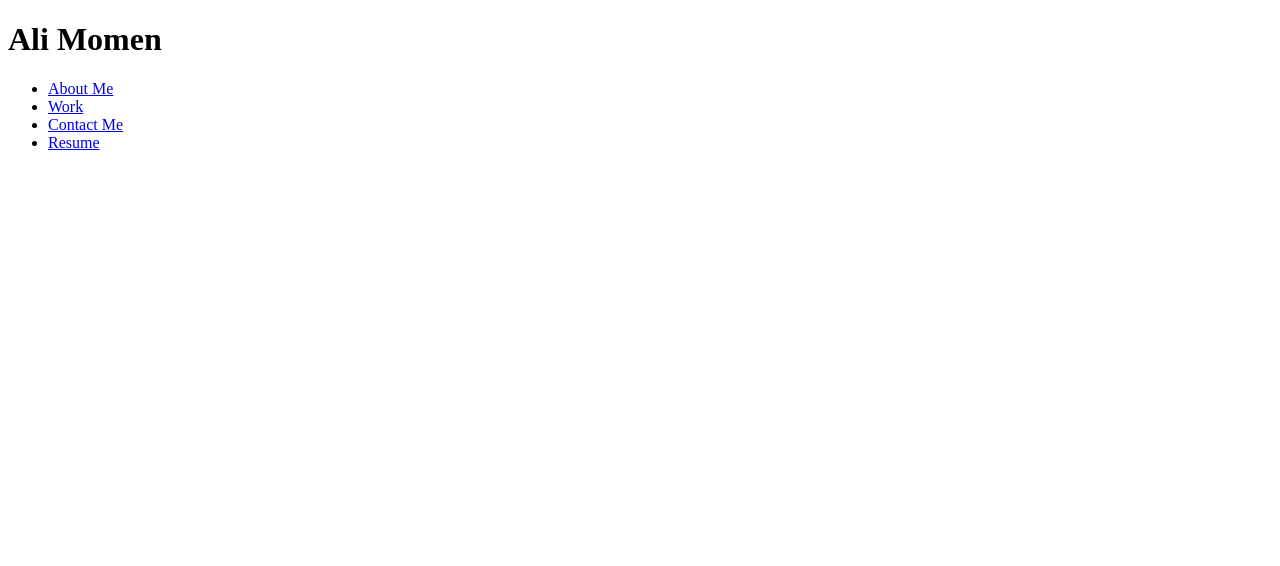
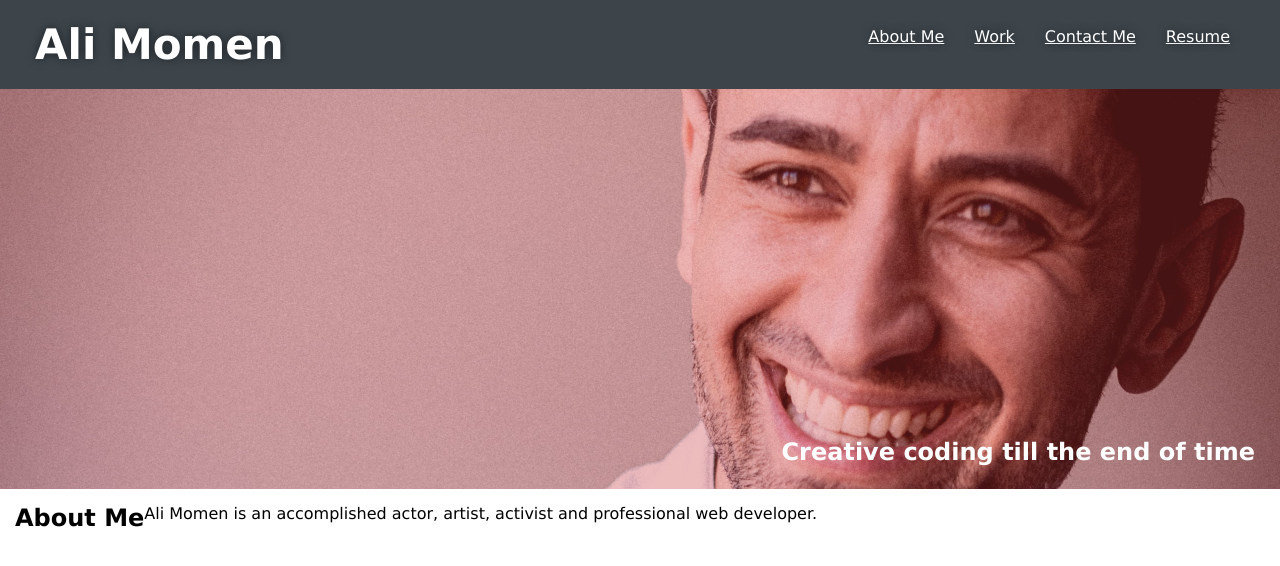
Before and after one commit to alimomen10/professional-portfolio, a plain HTML site: page index.html in a window 1280 px wide. Drawn offline with Linux system fonts and the light colour scheme.

Commit message:
header and nav complete

```diff
--- a/assets/css/style.css
+++ b/assets/css/style.css
@@ -0,0 +1,83 @@
+* {
+    box-sizing: border-box;
+    margin: 0;
+    padding: 0;
+  }
+
+  body {
+      font-family: 'Lucida Sans', 'Lucida Sans Regular', 'Lucida Grande', 'Lucida Sans Unicode', Geneva, Verdana, sans-serif;
+  }
+
+  header {
+    padding: 20px 35px;
+    background-color: rgb(61, 69, 75);
+    display: flex;
+    justify-content: space-between;
+    flex-wrap: wrap;
+    position: -webkit-sticky;
+    position: sticky;
+    top: 0;
+  background-size: cover;
+  background-position: center;
+  background-attachment: fixed;
+  background-position: 80%;
+  z-index: 9999;
+  }
+
+  header h1 {
+    font-weight: bold;
+    margin: 0;
+    font-size: 42px;
+    color: white;
+    text-shadow: 0 0 10px rgba(0, 0, 0, 0.5);
+  }
+
+  header nav {
+    margin: 7px 0;
+  }
+
+  header nav ul {
+    display: flex;
+    flex-wrap: wrap;
+    justify-content: space-between;
+    align-items: center;
+    list-style: none;
+  }
+
+  header nav ul li a {
+    padding: 15px 15px;
+    font-weight: lighter;
+    color: white;
+    font-size: 16px;
+    text-shadow: 0 0 10px rgba(0, 0, 0, 0.5);
+  }
+
+  .hero {
+    background-image: url('../images/hero-bg.jpg');
+    height: 400px;
+    width: auto;
+    background-size: cover;
+    background-position: center;
+    display: flex;
+    justify-content: right;
+    flex-wrap: wrap;
+    align-items: flex-end;
+  }
+
+  .hero-cta h2 {
+    padding: 0px 25px 25px 0px;
+    text-align: right;
+    color: #fff;
+    font-size: 24px;
+    line-height: 1;
+  }
+
+  /* ABOUT ME CSS */
+  .about-me {
+      display: flex;
+      padding: 15px;
+  }
+
+  .about-me h1 {
+      text-size-adjust: 200px;
+  }
--- a/index.html
+++ b/index.html
@@ -6,13 +6,11 @@
     <link rel="stylesheet" href="./assets/css/style.css">
     <title>Ali Momen</title>
   </head>
+  <body>
 
   <!-- HEADER AND NAVIGATION -->
-
-  <body>
       <header>
           <h1>Ali Momen</h1>
-      </header>
       <nav>
             <ul>
               <li>
@@ -29,4 +27,26 @@
               </li>
             </ul>
       </nav>
+    </header>
+
+      <!-- HERO SECTION -->
+      <section class="hero">
+        <div class="hero-cta">
+        <h2>Creative coding till the end of time</h2>
+        </div>
+      </section>
+
+      <!-- ABOUT ME -->
+      <section class="about-me">
+          <h1>About Me</h1>
+        <p>Ali Momen is an accomplished actor, artist, activist and professional web developer.</p>
+      </section>
+
+      <!-- MY WORK -->
+      <section class="work">
+      </section>
+
+      <!-- CONTACT ME -->
+      <section class="contact-me">
+      </section>
   </body>
```
Also changed, not shown: assets/images/hero-bg.jpg (added), 3 other files.
